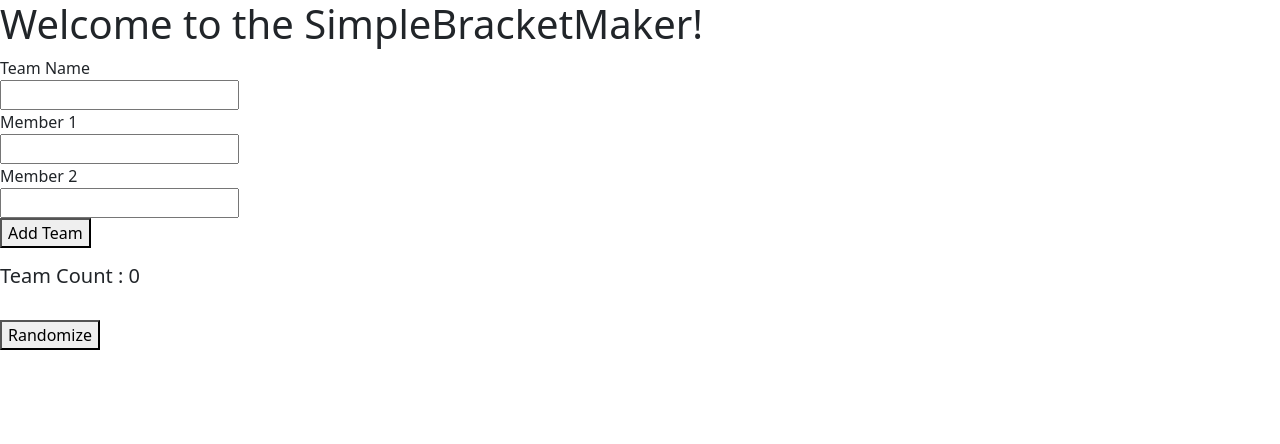
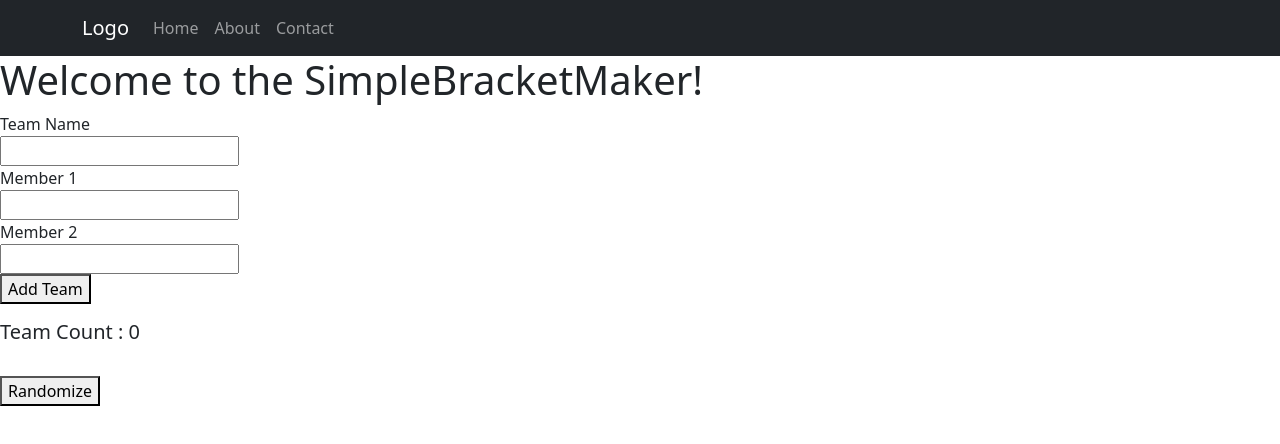
Before and after one commit to gub1th/simpleBracketMaker, a React (Vite) app in the folder simpleBracketMaker/: page / in a window 1280 px wide. Shown: the top 444 px of the page. Built offline with nearby package versions, Linux system fonts and the light colour scheme.

Commit message:
added a simple navbar

```diff
--- a/simpleBracketMaker/src/App.jsx
+++ b/simpleBracketMaker/src/App.jsx
@@ -1,4 +1,5 @@
 import React, { useState, useEffect } from 'react';
+import NavigationBar from "./NavigationBar";
 
 function App() {
 
@@ -139,6 +140,7 @@
 
   return (
     <>
+      <NavigationBar/>
       <h1>Welcome to the SimpleBracketMaker!</h1>
 
       <div>
@@ -176,13 +178,25 @@
               {round.map((match, matchIndex) => (
                 <div className="bracketMatch" key={matchIndex}>
                   <div className="bracketTeam">
-                    {match.team1 ? match.team1.teamName : 'BYE'}
+                  {match.team1 ? (
+                    match.team1.teamName
+                  ) : roundIndex === 0 ? (
+                    'BYE'
+                  ) : (
+                    'TBD'
+                  )}
                   </div>
                   <div className="vs">
                     VS
                   </div>
                   <div className="bracketTeam">
-                    {match.team2 ? match.team2.teamName : 'BYE'}
+                    {match.team2 ? (
+                      match.team2.teamName
+                    ) : roundIndex === 0 ? (
+                      'BYE'
+                    ) : (
+                      'TBD'
+                    )}
                   </div>
                 </div>
               ))}
--- /dev/null
+++ b/simpleBracketMaker/src/NavigationBar.jsx
@@ -0,0 +1,37 @@
+import React from 'react';
+
+function NavigationBar() {
+  return (
+    <nav className="navbar navbar-expand-lg navbar-dark bg-dark">
+      <div className="container">
+        <a className="navbar-brand" href="/">Logo</a>
+        <button
+          className="navbar-toggler"
+          type="button"
+          data-bs-toggle="collapse"
+          data-bs-target="#navbarNav"
+          aria-controls="navbarNav"
+          aria-expanded="false"
+          aria-label="Toggle navigation"
+        >
+          <span className="navbar-toggler-icon"></span>
+        </button>
+        <div className="collapse navbar-collapse" id="navbarNav">
+          <ul className="navbar-nav ml-auto">
+            <li className="nav-item">
+              <a className="nav-link" href="/">Home</a>
+            </li>
+            <li className="nav-item">
+              <a className="nav-link" href="/about">About</a>
+            </li>
+            <li className="nav-item">
+              <a className="nav-link" href="/contact">Contact</a>
+            </li>
+          </ul>
+        </div>
+      </div>
+    </nav>
+  );
+}
+
+export default NavigationBar;
```
